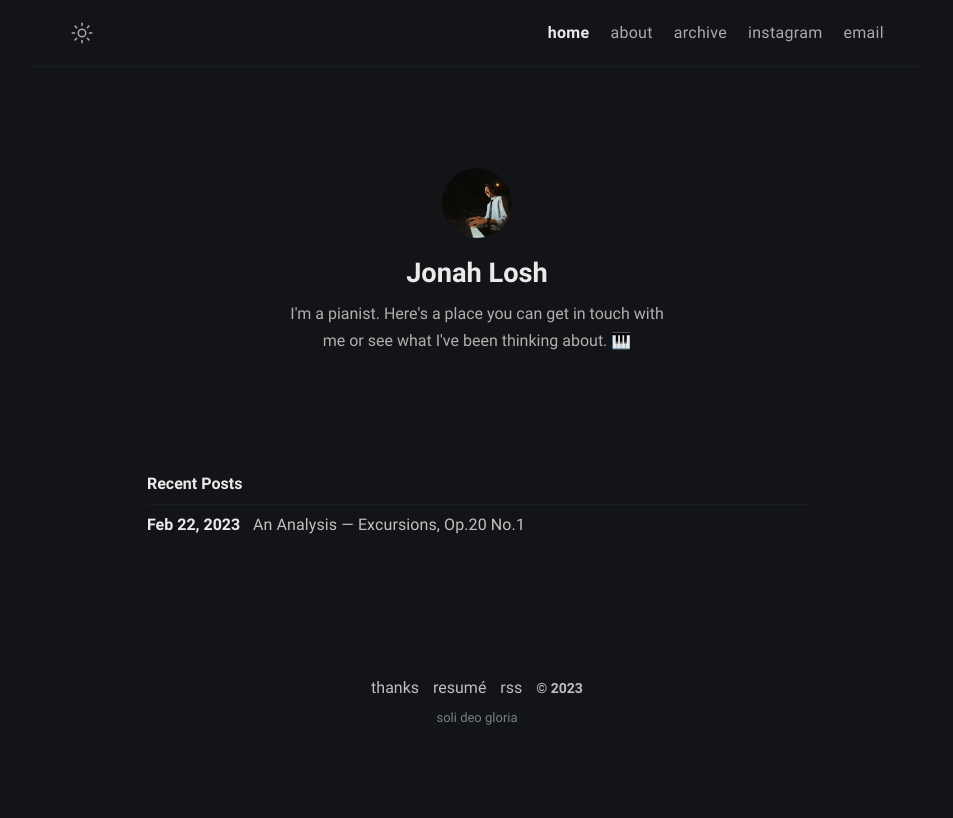
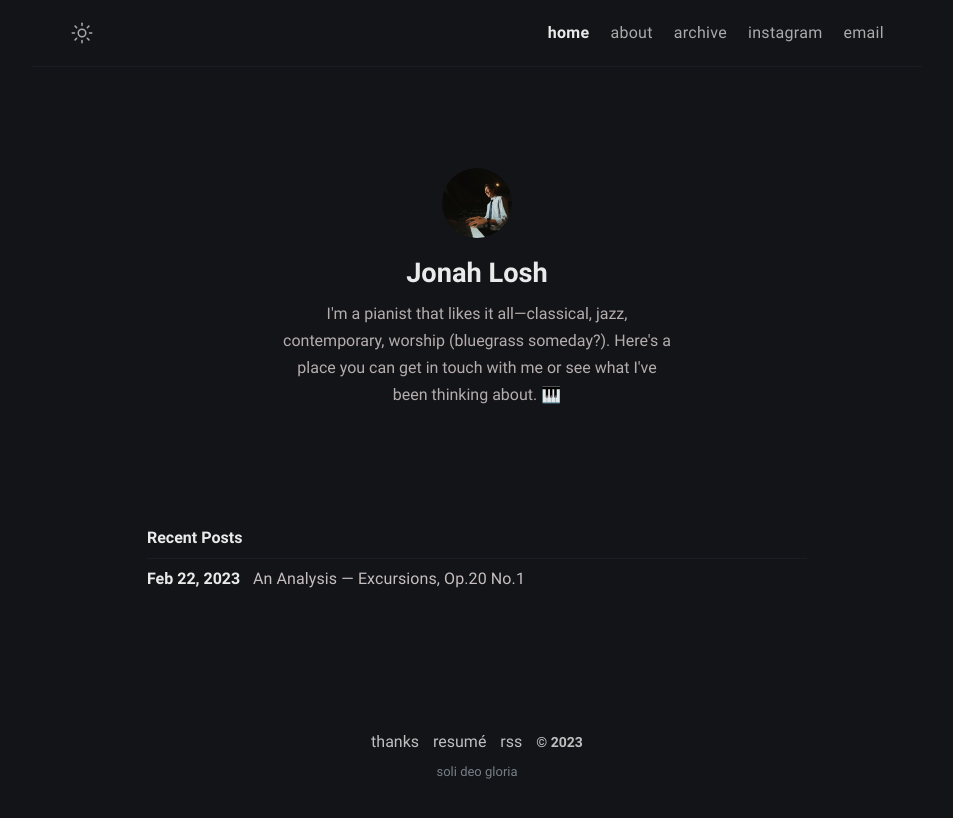
Before and after one commit to atrial-albumen/atrial-albumen.github.io, a Jekyll site: the page built from index.md, in a window 1280 px wide. Shown: the top 818 px of the page, without its empty margins (163-1116 px from the left). Built offline with Jekyll 4.4.1, drawn with Linux system fonts in a browser that asks for light colours.

Commit message:
Update _config.yml

```diff
--- a/_config.yml
+++ b/_config.yml
@@ -12,7 +12,7 @@
 author:
   name: Jonah Losh # author name
   bio: >- # tell to the world
-    I'm a pianist. Here's a place you can get in touch with me or see what I've been thinking about. 🎹
+    I'm a pianist that likes it all—classical, jazz, contemporary, worship (bluegrass someday?). Here's a place you can get in touch with me or see what I've been thinking about. 🎹
   username: jonahlosh # general username
   github: atrial-albumen # github username
   twitter: itsssssjonah # twitter username
```
